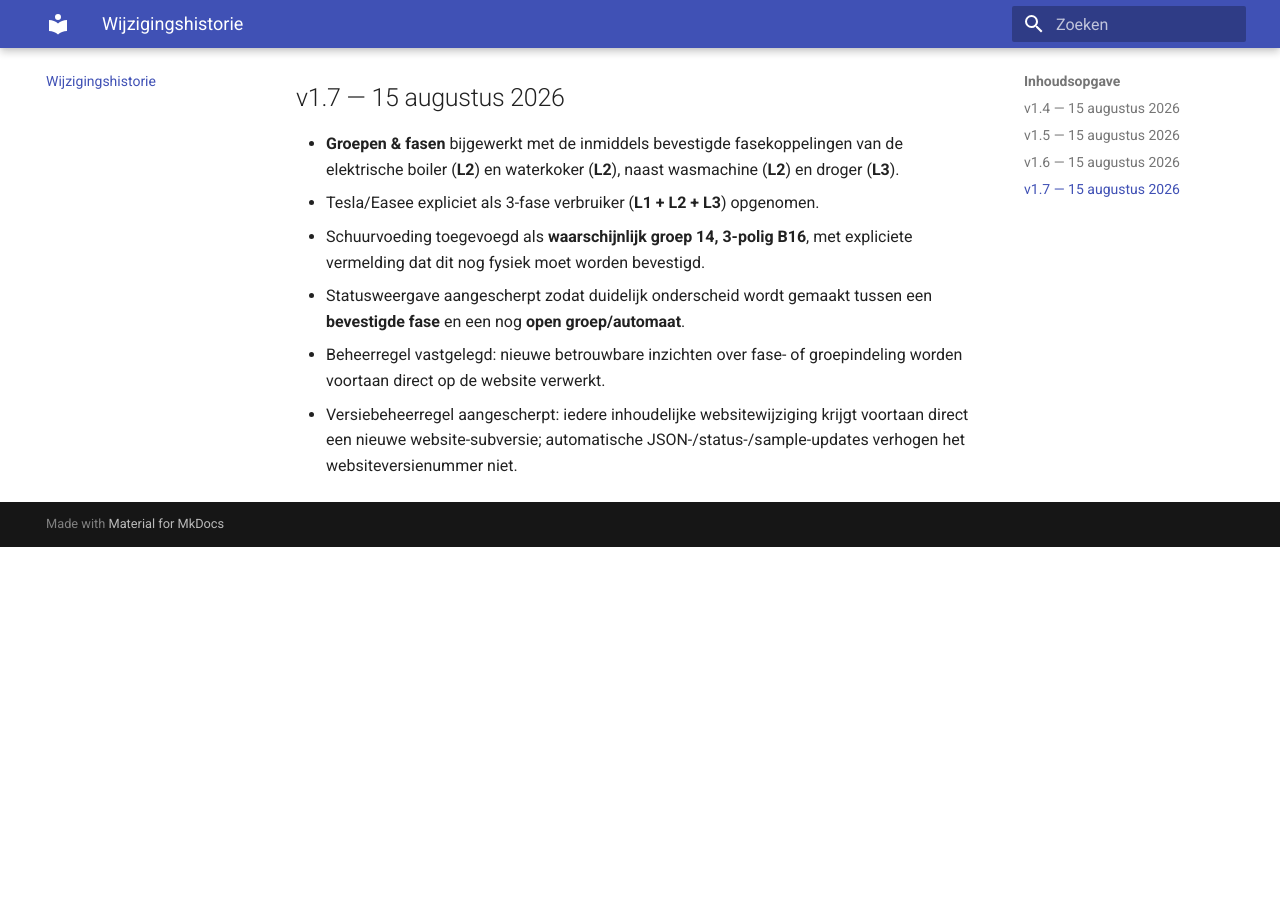
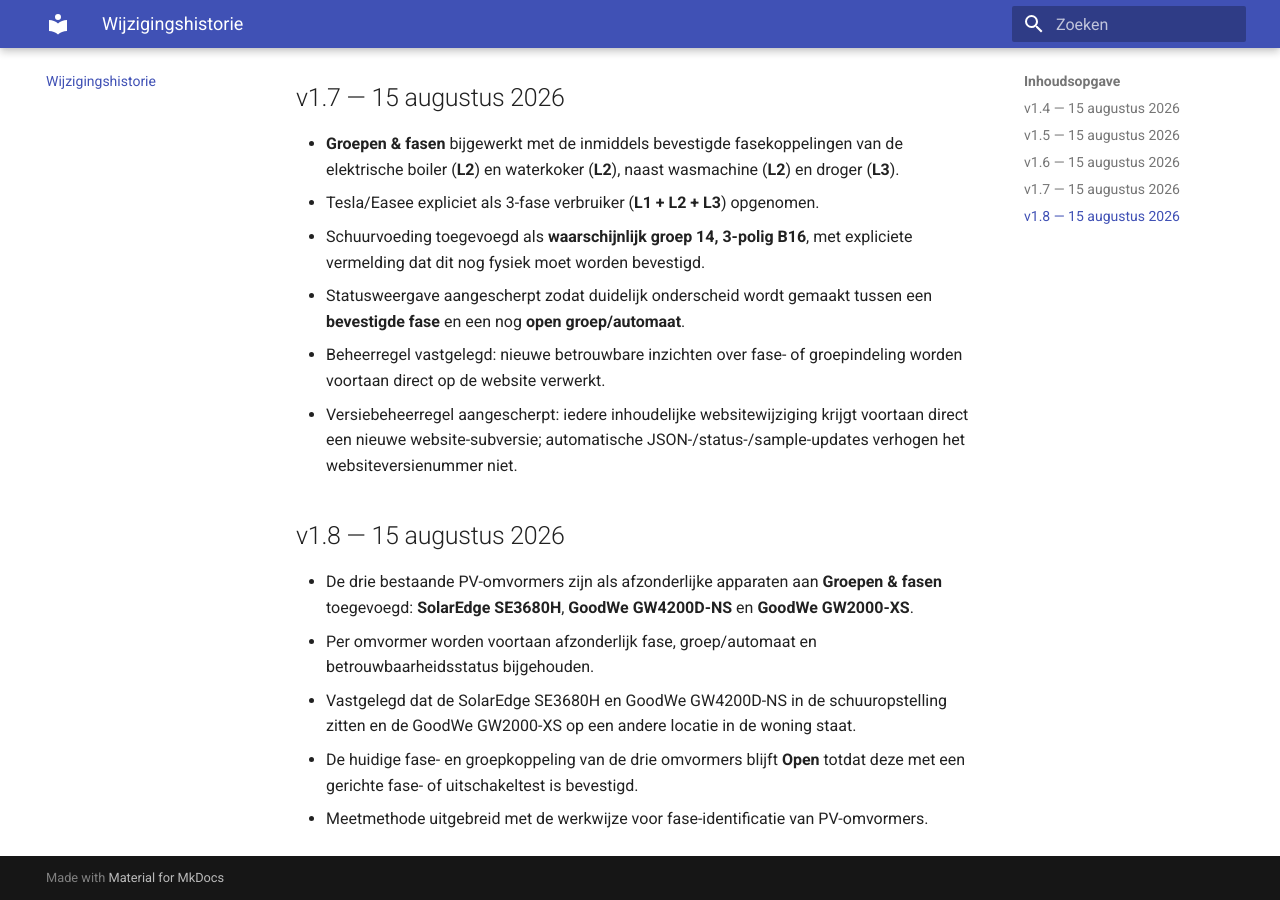
Before and after one commit to OnsKasteeltje/homey-energy-manual, an MkDocs documentation site: the page built from docs/wijzigingshistorie.md, in a window 1280 px wide and 900 px high, scrolled down 1069 px. Built offline with MkDocs 1.6.1 and Material for MkDocs 9.7.7, drawn with Linux system fonts in a browser that asks for light colours; before the commit the page ends 1616 px from its top, so only the background shows below that.

Commit message:
Website v1.8: documenteer afzonderlijke PV-omvormers

```diff
--- a/docs/wijzigingshistorie.md
+++ b/docs/wijzigingshistorie.md
@@ -35,3 +35,12 @@
 - Statusweergave aangescherpt zodat duidelijk onderscheid wordt gemaakt tussen een **bevestigde fase** en een nog **open groep/automaat**.
 - Beheerregel vastgelegd: nieuwe betrouwbare inzichten over fase- of groepindeling worden voortaan direct op de website verwerkt.
 - Versiebeheerregel aangescherpt: iedere inhoudelijke websitewijziging krijgt voortaan direct een nieuwe website-subversie; automatische JSON-/status-/sample-updates verhogen het websiteversienummer niet.
+
+
+## v1.8 — 15 augustus 2026
+
+- De drie bestaande PV-omvormers zijn als afzonderlijke apparaten aan **Groepen & fasen** toegevoegd: **SolarEdge SE3680H**, **GoodWe GW4200D-NS** en **GoodWe GW2000-XS**.
+- Per omvormer worden voortaan afzonderlijk fase, groep/automaat en betrouwbaarheidsstatus bijgehouden.
+- Vastgelegd dat de SolarEdge SE3680H en GoodWe GW4200D-NS in de schuuropstelling zitten en de GoodWe GW2000-XS op een andere locatie in de woning staat.
+- De huidige fase- en groepkoppeling van de drie omvormers blijft **Open** totdat deze met een gerichte fase- of uitschakeltest is bevestigd.
+- Meetmethode uitgebreid met de werkwijze voor fase-identificatie van PV-omvormers.
```
